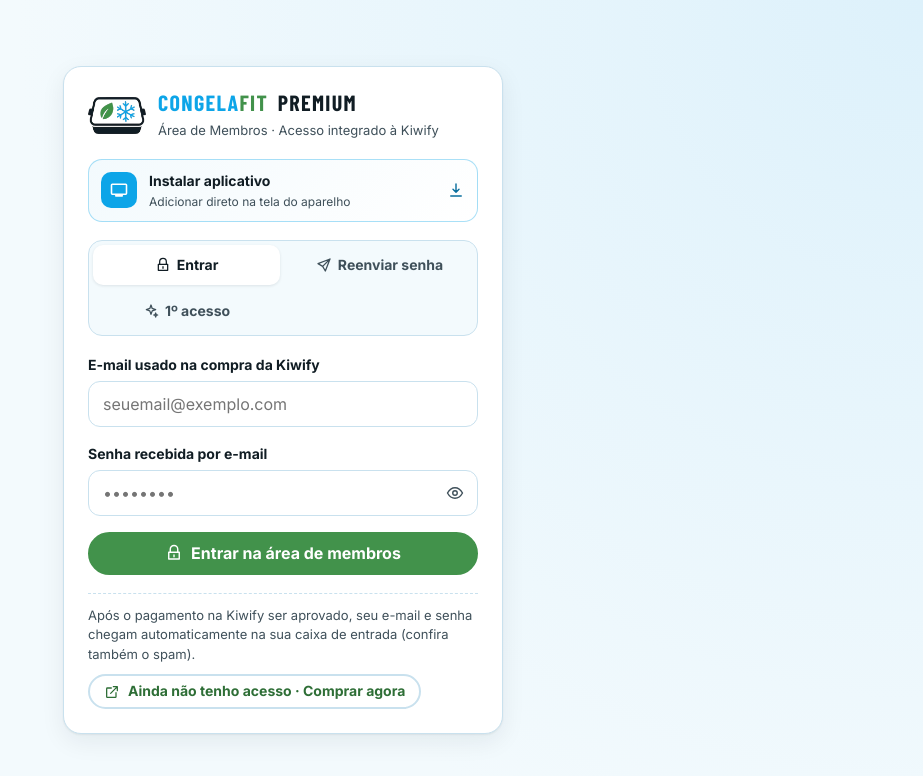
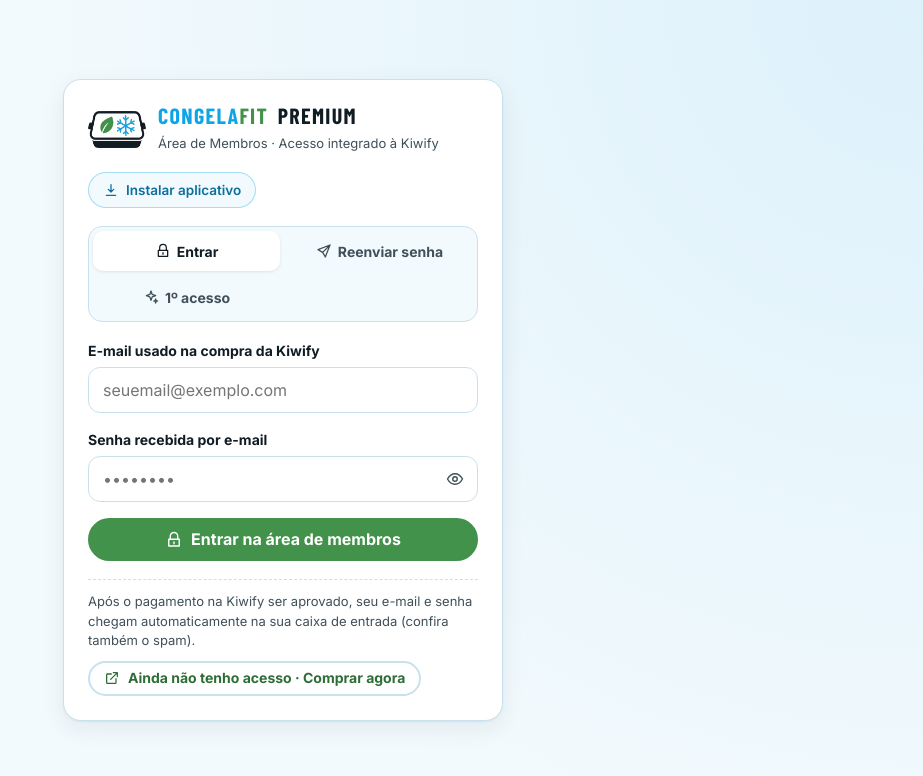
Before and after one commit to KINGMAKERSOFICIAL/CongelafitPremiumApp, a React (Vite) app: page / in a window 1280 px wide. Shown: the top 776 px of the page, without its empty margins (357-1280 px from the left). Built offline with nearby package versions, Linux system fonts and the light colour scheme; no server answers.

Commit message:
style: update install banner design
Refactor the PWA installation banner to use a compact, pill-shaped design and remove redundant elements for a cleaner look.

```diff
--- a/src/components/InstallAppButton.tsx
+++ b/src/components/InstallAppButton.tsx
@@ -34,7 +34,7 @@ async function triggerDirectInstall(
 }
 
 export function InstallAppButton({ variant = 'topbar' }: { variant?: Variant }) {
-  const { platform, isInstalled, canNativeInstall, installNative } = usePWAInstall();
+  const { isInstalled, canNativeInstall, installNative } = usePWAInstall();
 
   if (isInstalled) return null;
 
@@ -71,14 +71,8 @@ export function InstallAppButton({ variant = 'topbar' }: { variant?: Variant })
 
   return (
     <button type="button" className="install-banner" onClick={onTrigger}>
-      <span className="install-banner-ico" aria-hidden="true">
-        <Icon name={platform === 'desktop' ? 'monitor' : 'smartphone'} size={20} />
-      </span>
-      <span className="install-banner-txt">
-        <b>Instalar aplicativo</b>
-        <small>Adicionar direto na tela do aparelho</small>
-      </span>
-      <Icon name="download" size={18} />
+      <Icon name="download" size={16} />
+      <span>Instalar aplicativo</span>
     </button>
   );
 }
--- a/src/styles.css
+++ b/src/styles.css
@@ -3361,46 +3361,28 @@ h3 {
 
 /* ───────── instalar aplicativo (iOS e Android) ───────── */
 .install-banner {
-  display: flex;
-  align-items: center;
-  gap: 12px;
-  width: 100%;
-  padding: 10px 12px;
+  display: inline-flex;
+  align-items: center;
+  justify-content: center;
+  gap: 7px;
+  justify-self: start;
+  padding: 7px 14px;
   border: 1px solid rgba(13, 165, 232, 0.35);
-  border-radius: 14px;
-  background: linear-gradient(135deg, var(--ice) 0%, #fff 100%);
-  color: var(--ink);
-  text-align: left;
+  border-radius: 999px;
+  background: var(--ice);
+  color: var(--blue-deep);
+  font-size: 13.5px;
+  font-weight: 600;
   cursor: pointer;
-  transition: border-color 0.15s ease, background-color 0.15s ease;
+  transition: border-color 0.15s ease, background-color 0.15s ease, color 0.15s ease;
 }
 .install-banner:hover {
   border-color: var(--blue);
-  background: var(--ice);
-}
-.install-banner-ico {
-  width: 36px;
-  height: 36px;
-  border-radius: 10px;
-  display: grid;
-  place-items: center;
   background: var(--blue);
   color: #fff;
-  flex: none;
-}
-.install-banner-txt {
-  display: grid;
-  gap: 2px;
-  flex: 1;
-  min-width: 0;
-}
-.install-banner-txt b {
-  font-size: 14px;
-  color: var(--ink);
-}
-.install-banner-txt small {
-  font-size: 12px;
-  color: var(--muted);
+}
+.install-banner:hover svg {
+  color: #fff;
 }
 .install-banner > svg {
   color: var(--blue-deep);
```
